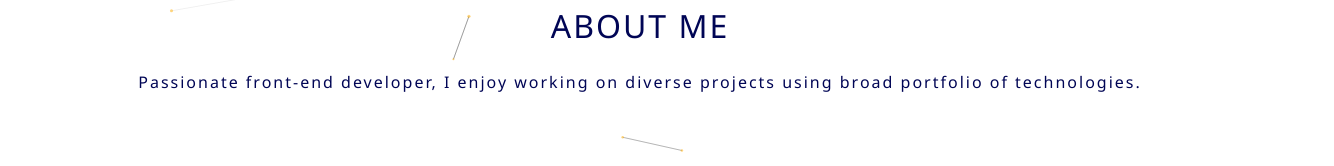
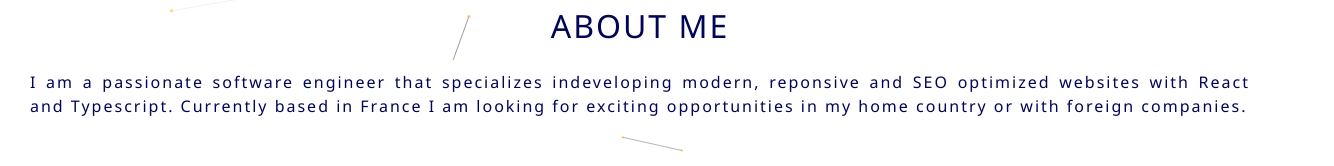
Before and after one commit to H9791/Portfolio, a React (Vite) app: page / in a window 1280 px wide. Shown: the part 372-538 px from the top of the page, 1334 px wide, since content can reach past the window. Built offline with nearby package versions, Linux system fonts and the light colour scheme.

Commit message:
reformating, refactoring

```diff
--- a/src/components/About/index.tsx
+++ b/src/components/About/index.tsx
@@ -5,8 +5,11 @@ const About = () => {
         <div id="about" className={styles.about_container}>
             <h2 className={styles.about_heading}>ABOUT ME</h2>
             <p className={styles.about_content}>
-                Passionate front-end developer, I enjoy working on diverse
-                projects using broad portfolio of technologies.
+                I am a passionate software engineer that specializes
+                indeveloping modern, reponsive and SEO optimized websites with
+                React and Typescript. Currently based in France I am looking for
+                exciting opportunities in my home country or with foreign
+                companies.
             </p>
         </div>
     );
--- a/src/components/About/styles.module.css
+++ b/src/components/About/styles.module.css
@@ -12,6 +12,7 @@
 
 .about_content {
     margin-top: 20px;
-    text-align: center;
-    text-decoration: uppercase;
+    margin-left: 20px;
+    margin-right: 20px;
+    text-align: justify;
 }
--- a/src/components/Footer/styles.module.css
+++ b/src/components/Footer/styles.module.css
@@ -3,13 +3,9 @@
     flex-direction: column;
     justify-content: space-between;
     align-items: center;
-    /* background-color: #202020; */
     width: 100%;
-    /* height: 120px; */
-    padding: 100px 50px 0 50px;
-    /* background-image: linear-gradient(to right, #ddd, #f9f9f9); */
+    padding: 50px 50px 0 50px;
     color: #000555;
-    /* background-color: #eee; */
 }
 
 footer * {
--- a/src/components/Skills/index.tsx
+++ b/src/components/Skills/index.tsx
@@ -1,7 +1,7 @@
 import styles from "./styles.module.css";
 //import ReactIcon from "../../assets/React-icon.svg";
 import data from "../../assets/data.json";
-
+import hand from "../../../public/hand-point-right-solid.svg";
 const Skills = () => {
     return (
         <>
@@ -22,6 +22,8 @@ const Skills = () => {
                         );
                     })}
                 </div>
+
+                {/* {
                     <ul className={styles.skills_other}>
                         <li>
                             {data.skills_text.map((skill) => {
@@ -29,6 +31,22 @@ const Skills = () => {
                             })}
                         </li>
                     </ul>
+                } */}
+
+                <div className={styles.skills_justified}>
+                    {data.skills_text.map((skill) => {
+                        return (
+                            <>
+                                {" "}
+                                <img
+                                    className={styles.skills_hand}
+                                    src={hand}
+                                ></img>{" "}
+                                {skill}
+                            </>
+                        );
+                    })}
+                </div>
             </section>
         </>
     );
--- a/src/components/Skills/styles.module.css
+++ b/src/components/Skills/styles.module.css
@@ -3,11 +3,23 @@
     flex-direction: column;
     justify-content: center;
     align-items: center;
-    padding: 100px;
+    /* padding: 100px; */
+    padding: 20px 20px 50px 20px;
     color: #000555;
     margin-left: 10px;
     margin-right: 10px;
     scroll-behavior: smooth;
+}
+
+.skills_hand {
+    height: 1rem;
+    width: 1rem;
+}
+
+.skills_justified {
+    margin-top: 50px;
+    text-align: justify;
+    text-transform: uppercase;
 }
 
 .skills_other {
```
Also changed, not shown: public/hand-point-right-solid.svg (added). Lines whose indentation alone changed are shown as unchanged.
